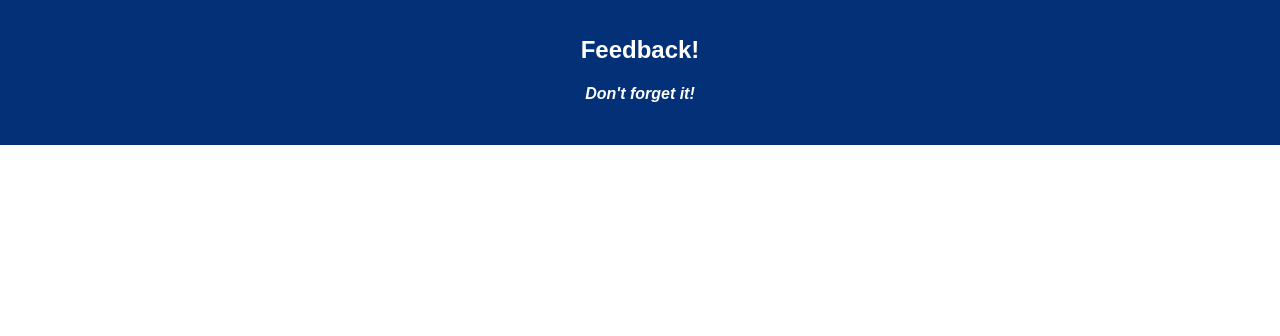
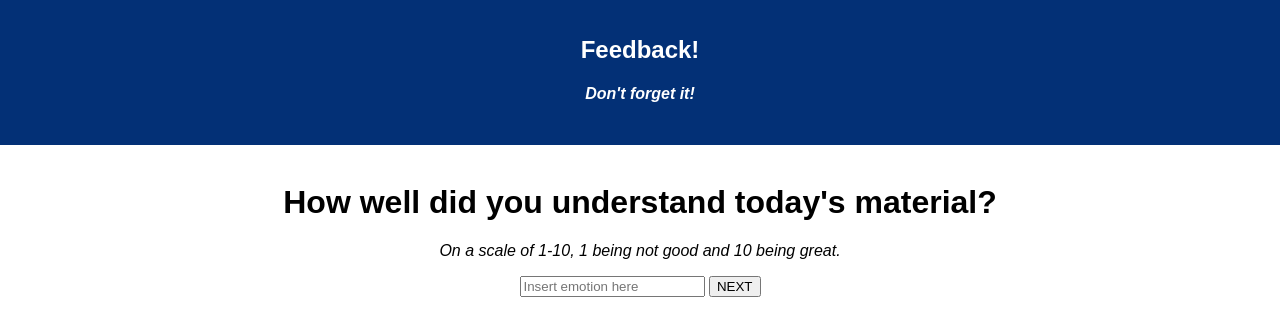
Before and after one commit to yyerthao/redux-feedback-loop, a React (Create React App) app: page /#/understanding in a window 1280 px wide. Shown: the top 336 px of the page. Built offline with nearby package versions, Linux system fonts and the light colour scheme.

Commit message:
Feeling, Understanding, Support, & Comments component created

```diff
--- a/src/components/App/App.js
+++ b/src/components/App/App.js
@@ -3,8 +3,11 @@ import React, { Component } from 'react';
 import './App.css';
 import Form from '../Form/Form';
 import Understanding from '../Understanding/Understanding';
+import Support from '../Support/Support';
+import Comments from '../Comments/Comments';
+
 import { connect } from 'react-redux';
-import { HashRouter as Router, Route } from 'react-router-dom';
+import { HashRouter as Router, Route, Link} from 'react-router-dom';
 
 class App extends Component {
 
@@ -46,12 +49,16 @@ class App extends Component {
           <h4><i>Don't forget it!</i></h4>
         </header>
         <Router>
+          <Link to="/"></Link>
+          <Link to="/understanding"></Link>
+          <Link to="/support"></Link>
+          <Link to="/comments"></Link>
           <br/>
           {/* setting / as first view for feedback to collect feelings */}
           <Route exact path="/" component={Form}></Route>
           <Route path="/understanding" component={Understanding}></Route>
-          {/* <Route path="/support" component={}></Route>
-          <Route path="/comments" component={}></Route> */}
+          <Route path="/support" component={Support}></Route>
+          <Route path="/comments" component={Comments}></Route>
         </Router>
       </div>
     );
--- /dev/null
+++ b/src/components/Comments/Comments.js
@@ -0,0 +1,15 @@
+import React, { Component } from 'react';
+import { connect } from "react-redux";
+
+class Comments extends Component{
+    render(){
+        return(
+            <>
+            <h1>Hello from Comments</h1>
+            </>
+        )
+    }
+}
+
+const putStateOnProps = (reduxState) => ({reduxState});
+export default connect(putStateOnProps)(Comments);
--- a/src/components/Form/Form.js
+++ b/src/components/Form/Form.js
@@ -5,33 +5,39 @@ import { connect } from 'react-redux';
 
 class Form extends Component{
 
-  // created state, feels array is empty right now
+  // created state, feedback array is empty right now
   state = {
-      feels: []
+      feedback: {
+          feels: '',
+          understanding: '',
+          support: '',
+          comments: ''
+      }
   }
 
+// handleSubmit function to handle user's input and send it to redux
   handleSubmit = (event) => {
       event.preventDefault();
-      console.log('Adding feels', this.state.feels);
-      this.props.dispatch({type: 'GET_FEEDBACK', payload: this.state.feels})
-      this.props.history.push('/understanding');
+      console.log('Adding feels', this.state.feedback.feels);
+      this.props.dispatch({type: 'GET_FEEDBACK', payload: this.state.feedback.feels})
+      this.props.history.push('/');
   }
 
+  // handleChange function to handle event of input fields incoming change
   handleChange = (event) => {
       this.setState({
-          feels: event.target.value
+          feedback: event.target.value
       })
   }
-
 
     render(){
         return(
             <>
-            <h1>How goes the feels today?</h1>
+            <h1>How goes the feedback today?</h1>
             <p><i>On a scale of 1-10, 1 being not good and 10 being great.</i></p>
             <form>
                 <input type="number" placeholder="Insert emotion here"
-                    value={this.feels}
+                    value={this.feedback}
                     onChange={this.handleChange}>
                 </input>
                     &nbsp;
--- /dev/null
+++ b/src/components/Support/Support.js
@@ -0,0 +1,14 @@
+import React, { Component } from 'react';
+import { connect } from "react-redux";
+class Support extends Component{
+    render(){
+        return(
+            <>
+            <h1>Hello from support page</h1>
+            </>
+        )
+    }
+}
+
+const putStateOnProps = (reduxState) => ({reduxState});
+export default connect(putStateOnProps)(Support);
--- a/src/components/Understanding/Understanding.js
+++ b/src/components/Understanding/Understanding.js
@@ -1,13 +1,43 @@
 import React, { Component } from 'react';
+import {connect} from 'react-redux';
 
 class Understanding extends Component{
+  state = {
+      understanding: []
+  }
+
+// handleSubmit function to handle user's input and send it to redux
+  handleSubmit = (event) => {
+      event.preventDefault();
+      console.log('Adding understanding', this.state.understanding);
+      this.props.dispatch({type: 'UNDERSTANDING', payload: this.state.understanding})
+      this.props.history.push('/understanding');
+  }
+
+  // handleChange function to handle event of input fields incoming change
+  handleChange = (event) => {
+      this.setState({
+          understanding: event.target.value
+      })
+  }
+
     render(){
         return(
             <>
-
+            <h1>How well did you understand today's material?</h1>
+            <p><i>On a scale of 1-10, 1 being not good and 10 being great.</i></p>
+            <form>
+                <input type="number" placeholder="Insert emotion here"
+                    value={this.understanding}
+                    onChange={this.handleChange}>
+                </input>
+                    &nbsp;
+                <button onClick={(event) => this.handleSubmit(event)}>NEXT</button>
+            </form>
             </>
         )
     }
 }
 
-export default Understanding;
+const putStateOnProps = (reduxState) => ({reduxState});
+export default connect(putStateOnProps)(Understanding);
--- a/src/index.js
+++ b/src/index.js
@@ -13,7 +13,7 @@ const feedbackReducer = (state = [], action) => {
     if (action.type === 'GET_FEEDBACK') {
         return action.payload;
     } else if (action.type === 'UNDERSTANDING') {
-        return [];
+        return action.payload;
     }
     return state;
 }
```
Also changed, not shown: 1 other file (tests, documents, lock files or other folders).
